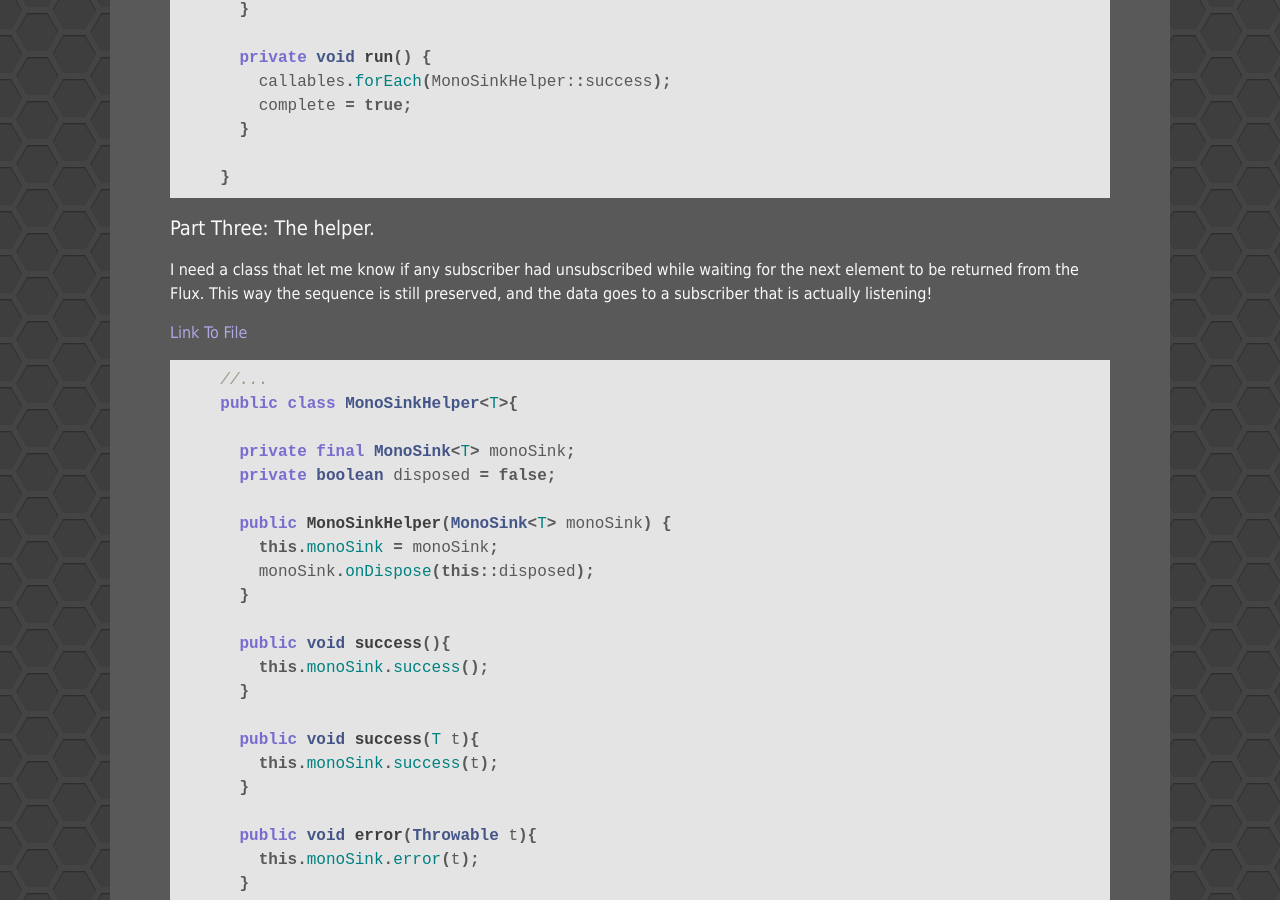
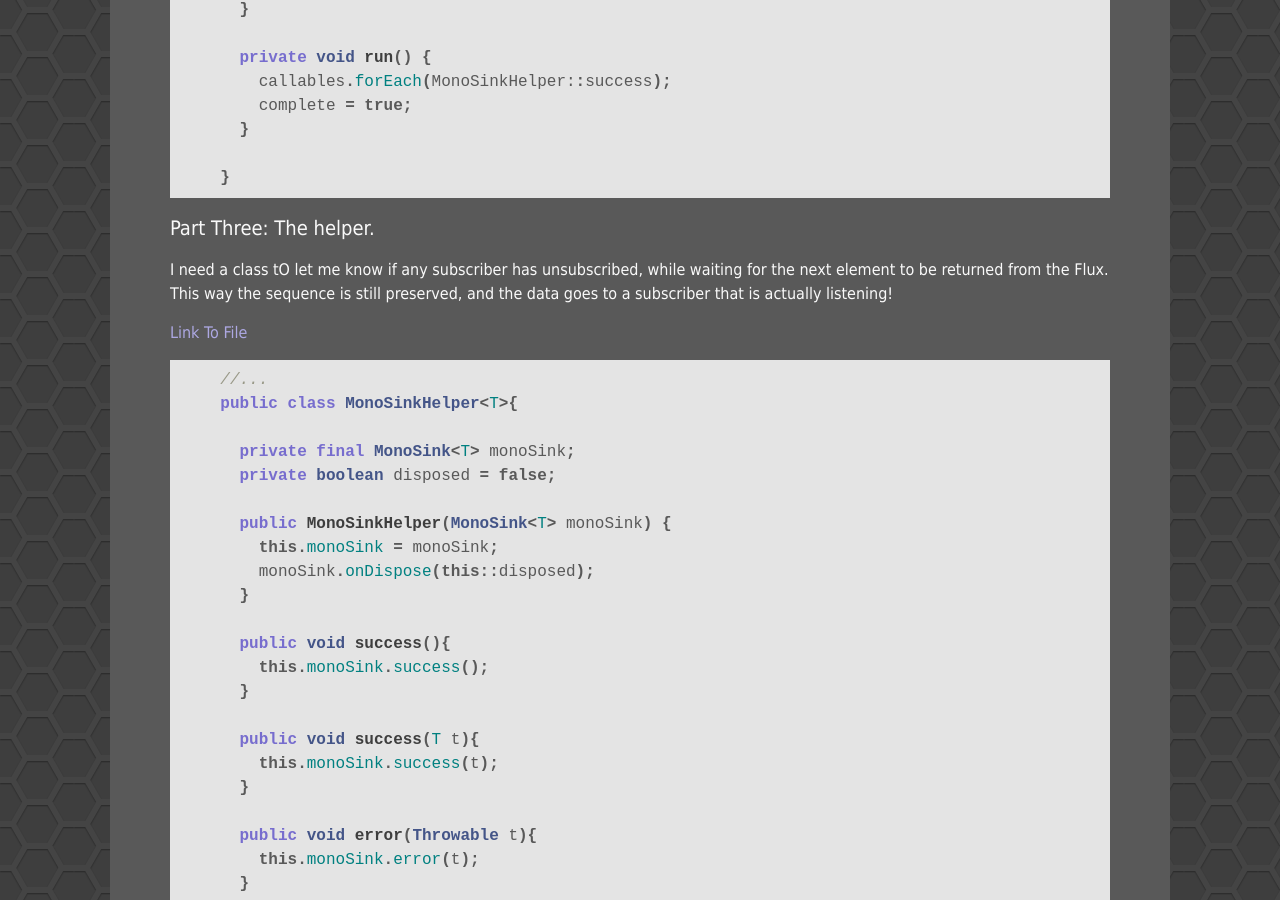
Before and after one commit to Unthrottled/blog, a Jekyll site: the page built from _posts/2017-12-14-Reactive-Mongo-Image-Persistence.md, in a window 1280 px wide and 900 px high, scrolled down 8438 px. Built offline with Jekyll 4.4.1, drawn with Linux system fonts in a browser that asks for light colours; some of the changed text lies outside the part shown.

Commit message:
Words are hard.

```diff
--- a/_posts/2017-12-14-Reactive-Mongo-Image-Persistence.md
+++ b/_posts/2017-12-14-Reactive-Mongo-Image-Persistence.md
@@ -343,7 +343,7 @@ Note: this class is _not_ lazily evaluated. When constructed it automatically le
 
 #### Part Three: The helper.
 
-I need a class that let me know if any subscriber had unsubscribed while waiting for the next element to be returned from the Flux.
+I need a class tO let me know if any subscriber has unsubscribed, while waiting for the next element to be returned from the Flux.
 This way the sequence is still preserved, and the data goes to a subscriber that is actually listening!
 
 [Link To File](https://github.com/cyclic-reference/mongo-images/blob/master/web-service/src/main/java/io/acari/images/mono/MonoSinkHelper.java)
```
Also changed, not shown: other parts of _posts/2017-12-14-Reactive-Mongo-Image-Persistence.md (+1 -1 lines).
